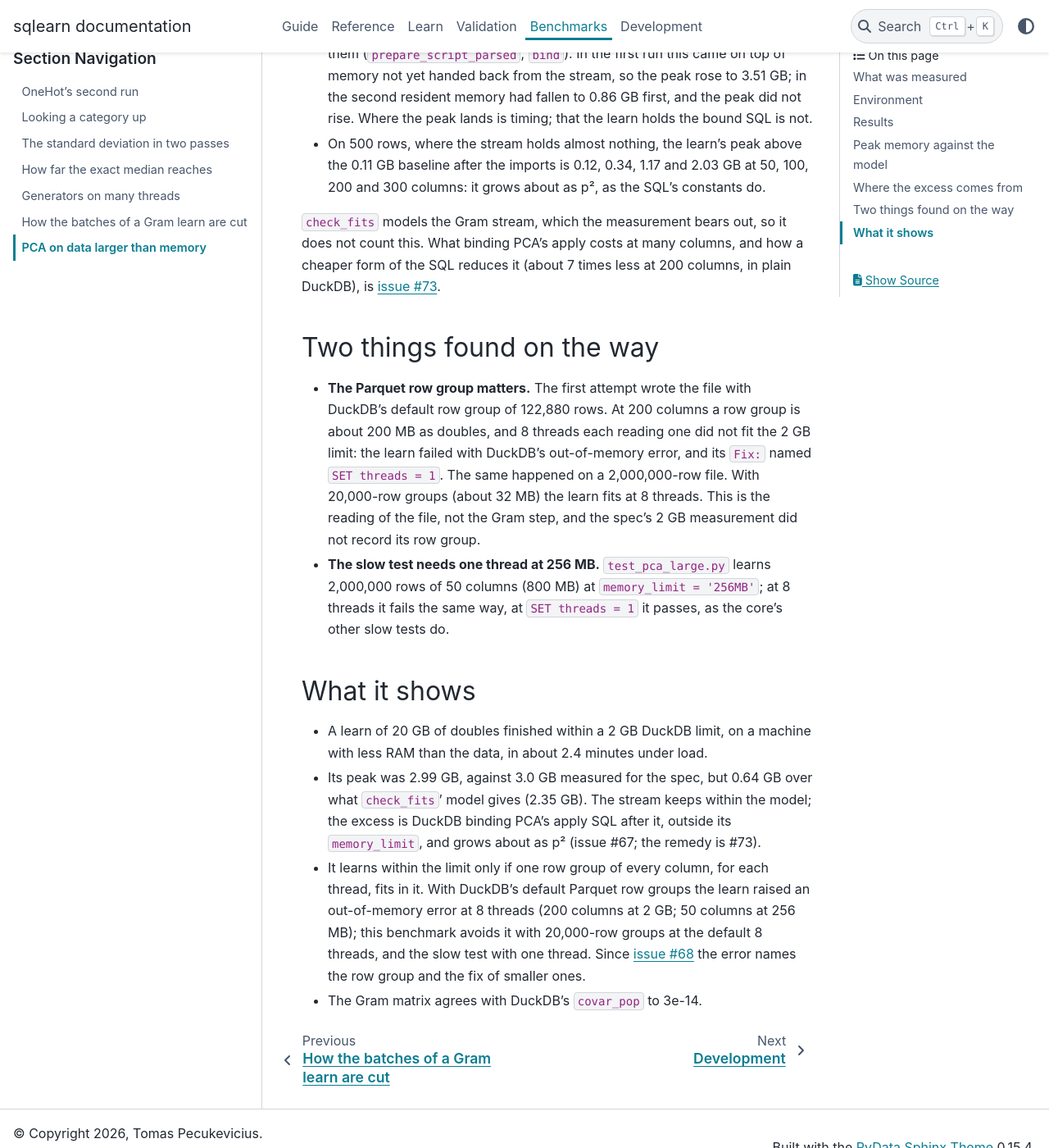
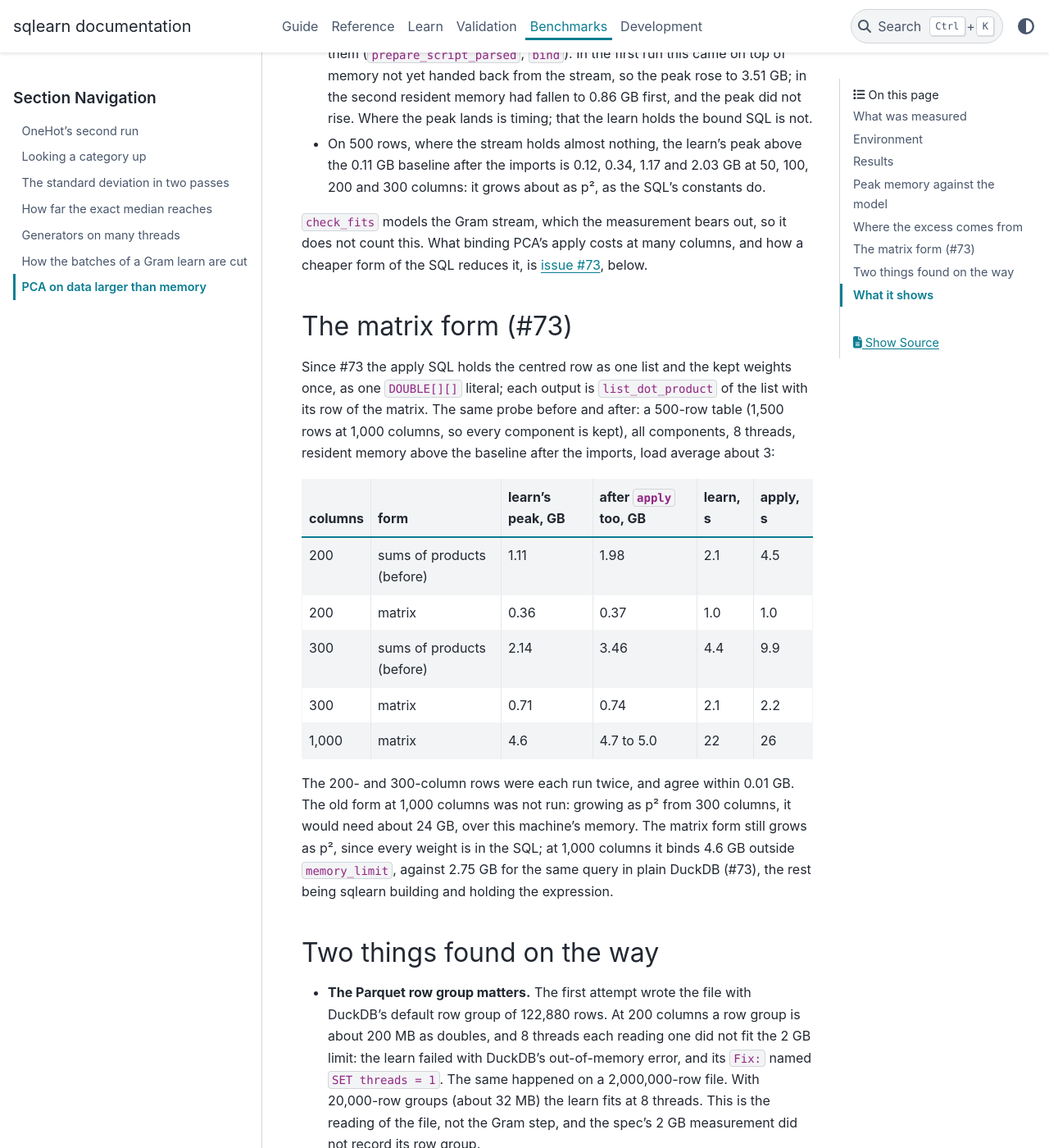
Before and after one commit to glaucis/sqlearn, a Sphinx documentation site: the page built from docs/benchmarks/gram-streaming.md, in a window 1280 px wide and 1400 px high, scrolled down 3459 px. Shown: the whole window at 82% size. Built offline with Sphinx 7.4.7 and the PyData theme 0.15.4, drawn with Linux system fonts in a browser that asks for light colours; pages that are not in the unit, such as notebooks, are missing from menus; the version number could not be read and is left out; some of the changed text lies outside the part shown.

Commit message:
fix: write PCA's weights once, as a matrix (#73)
PCA's apply SQL wrote each output as a sum of p products, p² terms
that DuckDB parses and binds outside its memory_limit: 1.1 GB for the
learn at 200 columns, 2.0 GB with apply. The centred row is now one
list and the kept weights one DOUBLE[][] literal, both once per row;
each output is list_dot_product of the list with its row of the
matrix. At 200 columns the learn's peak is 0.36 GB, 0.37 GB with
apply; at 1,000 columns 4.6 GB, still growing as p².

```diff
--- a/docs/benchmarks/gram-streaming.md
+++ b/docs/benchmarks/gram-streaming.md
@@ -129,8 +129,32 @@ heavily loaded (load averages about 30 to 55); each run ran once.
 
 `check_fits` models the Gram stream, which the measurement bears out, so it
 does not count this. What binding PCA's apply costs at many columns, and how a
-cheaper form of the SQL reduces it (about 7 times less at 200 columns, in plain
-DuckDB), is [issue #73](https://github.com/glaucis/sqlearn/issues/73).
+cheaper form of the SQL reduces it, is
+[issue #73](https://github.com/glaucis/sqlearn/issues/73), below.
+
+## The matrix form (#73)
+
+Since #73 the apply SQL holds the centred row as one list and the kept weights
+once, as one `DOUBLE[][]` literal; each output is `list_dot_product` of the
+list with its row of the matrix. The same probe before and after: a 500-row
+table (1,500 rows at 1,000 columns, so every component is kept), all
+components, 8 threads, resident memory above the baseline after the imports,
+load average about 3:
+
+| columns | form | learn's peak, GB | after `apply` too, GB | learn, s | apply, s |
+|---|---|---|---|---|---|
+| 200 | sums of products (before) | 1.11 | 1.98 | 2.1 | 4.5 |
+| 200 | matrix | 0.36 | 0.37 | 1.0 | 1.0 |
+| 300 | sums of products (before) | 2.14 | 3.46 | 4.4 | 9.9 |
+| 300 | matrix | 0.71 | 0.74 | 2.1 | 2.2 |
+| 1,000 | matrix | 4.6 | 4.7 to 5.0 | 22 | 26 |
+
+The 200- and 300-column rows were each run twice, and agree within 0.01 GB.
+The old form at 1,000 columns was not run: growing as p² from 300 columns, it
+would need about 24 GB, over this machine's memory. The matrix form still
+grows as p², since every weight is in the SQL; at 1,000 columns it binds 4.6
+GB outside `memory_limit`, against 2.75 GB for the same query in plain DuckDB
+(#73), the rest being sqlearn building and holding the expression.
 
 ## Two things found on the way
 
@@ -154,7 +178,8 @@ DuckDB), is [issue #73](https://github.com/glaucis/sqlearn/issues/73).
 - Its peak was 2.99 GB, against 3.0 GB measured for the spec, but 0.64 GB over
   what `check_fits`' model gives (2.35 GB). The stream keeps within the model;
   the excess is DuckDB binding PCA's apply SQL after it, outside its
-  `memory_limit`, and grows about as p² (issue #67; the remedy is #73).
+  `memory_limit`, and grows about as p² (issue #67); the matrix form of #73
+  makes it about a third, measured on 500 rows above.
 - It learns within the limit only if one row group of every column, for each
   thread, fits in it. With DuckDB's default Parquet row groups the learn
   raised an out-of-memory error at 8 threads (200 columns at 2 GB; 50 columns
```
Also changed, not shown: HANDOFF.md (+9 -9 lines), docs/guide/reducing-columns.md (+6 -6 lines), docs/specs/library-decomposition.md (+4 -1 lines), 3 other files.
